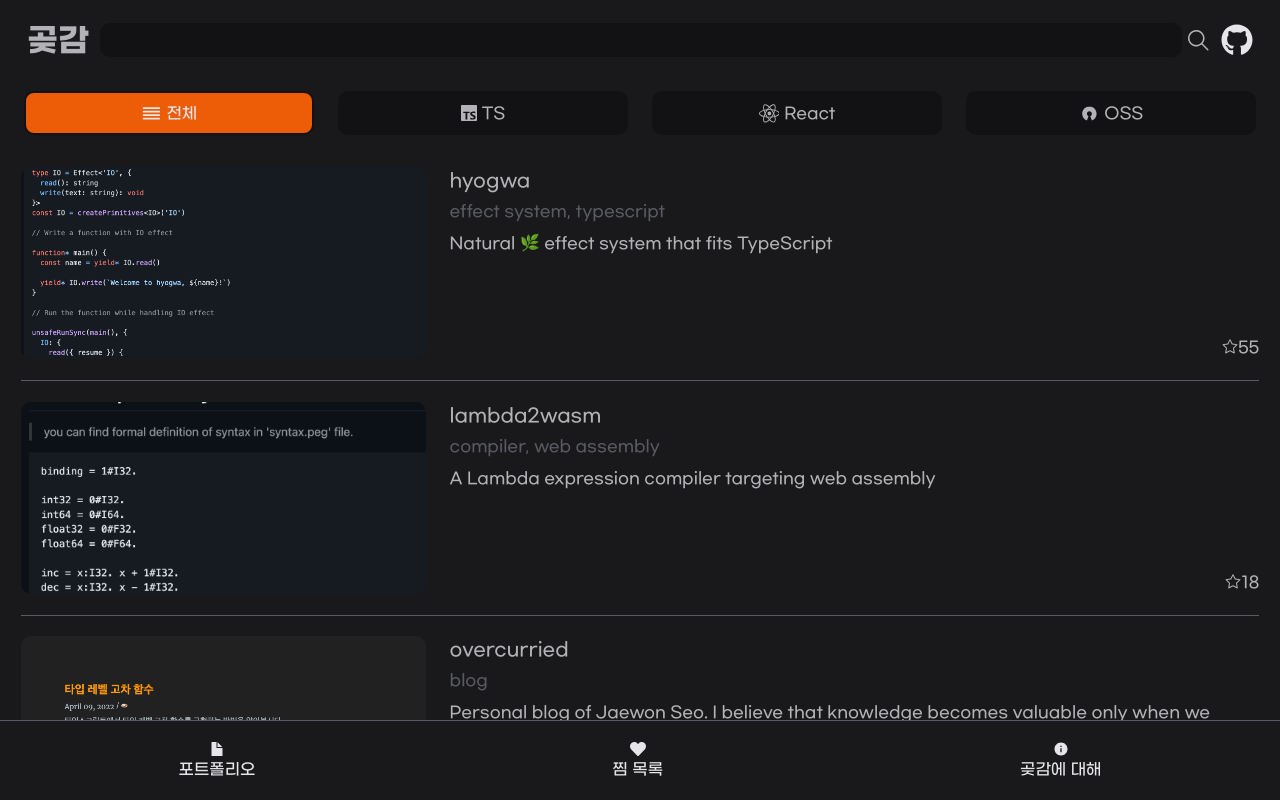
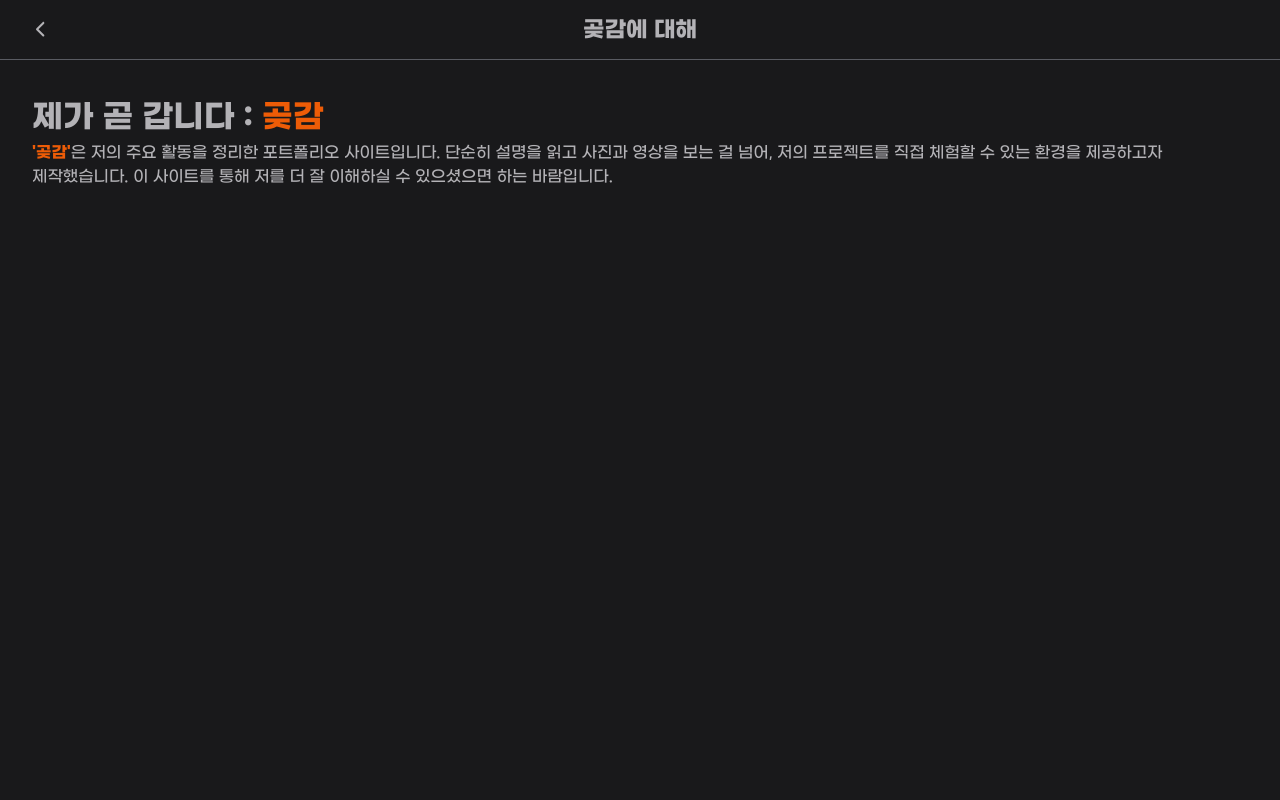
Before and after one commit to ENvironmentSet/portfolio, a React (Vite) app: page /about in a window 1280 px wide. Before the commit this address led to /. Built offline with nearby package versions, Linux system fonts and the light colour scheme.

Commit message:
Add temporary about page

```diff
--- /dev/null
+++ b/src/About.tsx
@@ -0,0 +1,56 @@
+import { css } from '@emotion/react'
+
+import { IoIosArrowBack } from 'react-icons/io'
+import Color from './colors.ts'
+
+const AboutStyle = {
+  header: css`
+    display: flex;
+    justify-content: center;
+    align-items: center;
+
+    padding: 0.8rem;
+
+    border-bottom: 1px solid ${Color.secondaryText};
+
+    position: relative;
+
+    font-size: 1.4rem;
+  `,
+  backButton: css`
+    position: absolute;
+    left: 1.8rem;
+
+    height: 1.4rem;
+    width: 1.4rem;
+  `,
+  main: css`
+    padding: 2rem;
+  `,
+  highlight: css`
+    color: ${Color.highlight};
+    font-weight: bold;
+  `
+}
+
+function About() {
+  return (
+    <>
+      <header css={AboutStyle.header}>
+        <IoIosArrowBack onClick={() => history.back()} css={AboutStyle.backButton} />
+        <b>곶감에 대해</b>
+      </header>
+      <main css={AboutStyle.main}>
+        <h1>제가 곧 갑니다 : <span css={AboutStyle.highlight}>곶감</span></h1>
+
+        <p>
+          <span css={AboutStyle.highlight}>'곶감'</span>은 저의 주요 활동을 정리한 포트폴리오 사이트입니다.
+          단순히 설명을 읽고 사진과 영상을 보는 걸 넘어, 저의 프로젝트를 직접 체험할 수 있는 환경을 제공하고자 제작했습니다.
+          이 사이트를 통해 저를 더 잘 이해하실 수 있으셨으면 하는 바람입니다.
+        </p>
+      </main>
+    </>
+  )
+}
+
+export default About
--- a/src/App.tsx
+++ b/src/App.tsx
@@ -3,6 +3,7 @@ import { Switch, Route, Redirect } from 'wouter'
 import Index from './Index'
 import Detail from './Detail.tsx'
 import Likes, { persistLikes } from './Likes.tsx'
+import About from './About.tsx'
 
 import { Contents } from './contents/content.ts'
 import index from './contents/index.ts'
@@ -56,6 +57,7 @@ function App() {
             }
           </Route>
           <Route path='/likes'> <Likes /> </Route>
+          <Route path='/about'> <About /> </Route>
 
           <Route> <Redirect to='/' /> </Route>
         </Switch>
--- a/src/Index.tsx
+++ b/src/Index.tsx
@@ -379,7 +379,7 @@ function Index({ cardEntries }: IndexProps) {
               </Link>
             </li>
             <li css={IndexStyle.navItem}>
-              <Link to='/' asChild>
+              <Link to='/about' asChild>
                 <button>
                   <IoMdInformationCircle />
                   <span>곶감에 대해</span>
```
